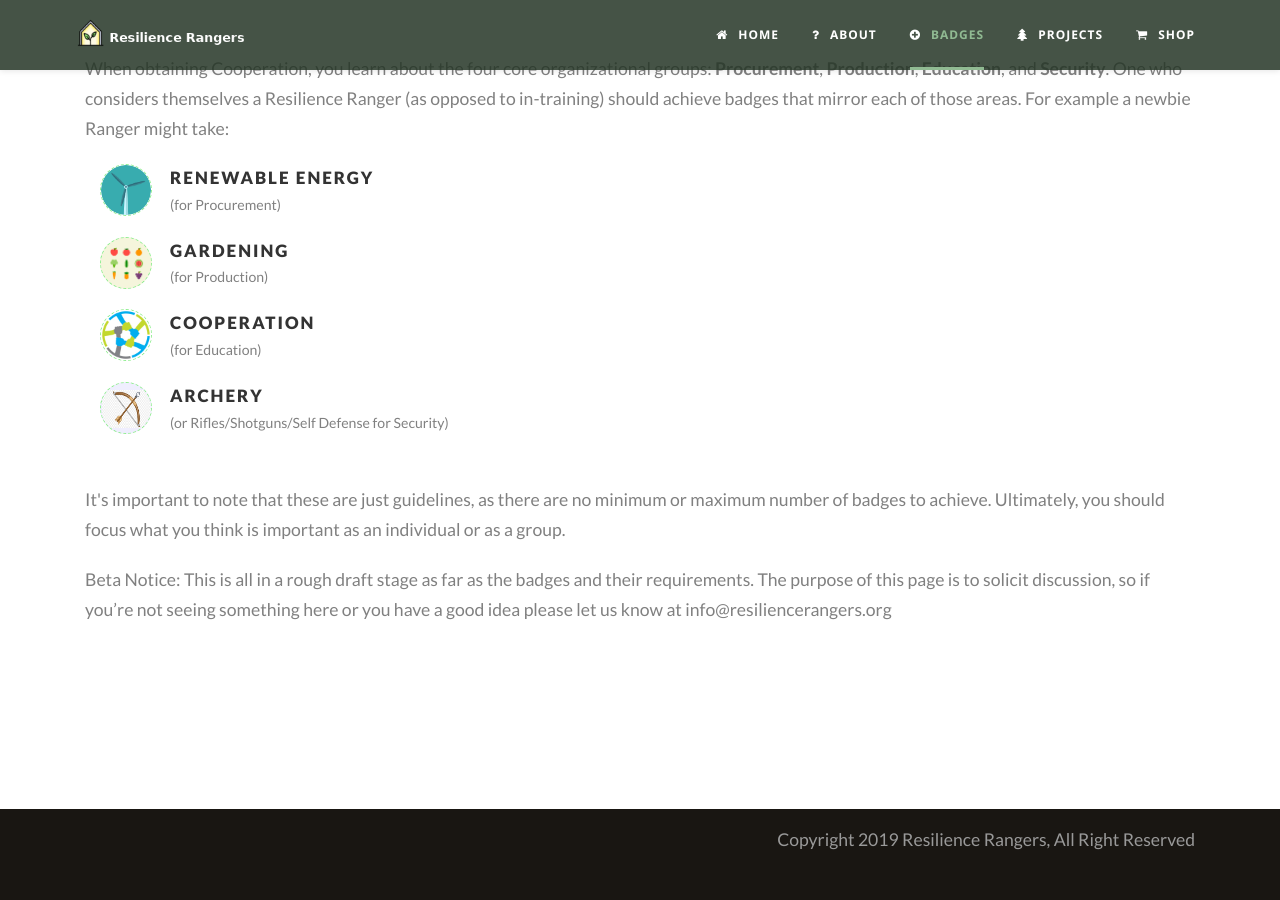
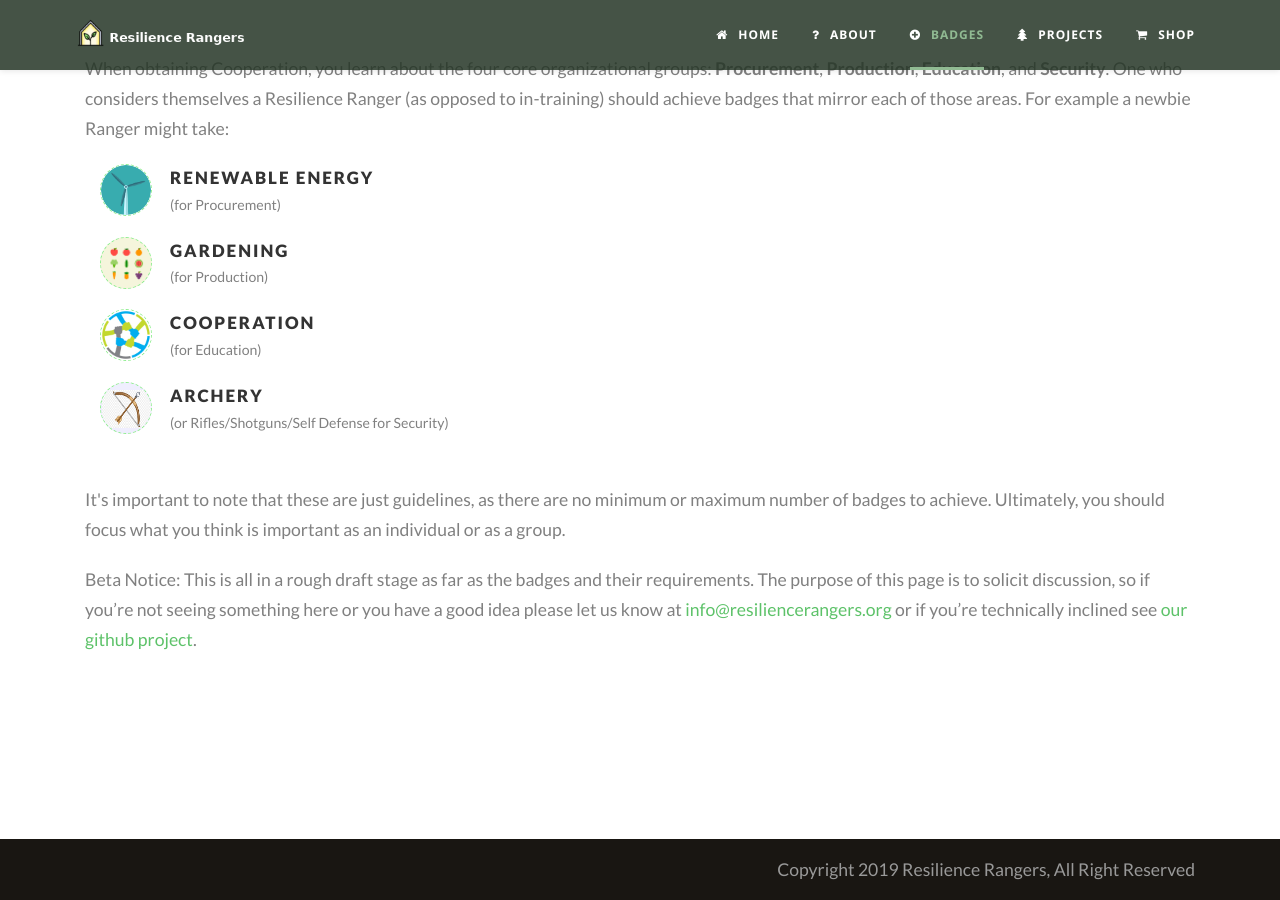
Before and after one commit to resilience-rangers/resilience-rangers.github.io, a Jekyll site: the page built from badges.md, in a window 1280 px wide and 900 px high, scrolled down 1480 px. Built offline with Jekyll 4.4.1, drawn with Linux system fonts in a browser that asks for light colours; nearby versions of some CDN libraries; some web fonts are replaced; before the commit the page ends 2350 px from its top, so only the background shows below that.

Commit message:
update disclaimer to include gh

```diff
--- a/badges.md
+++ b/badges.md
@@ -111,14 +111,11 @@ When obtaining Cooperation, you learn about the four core organizational groups:
 It's important to note that these are just guidelines, as there are no minimum or maximum number of badges to achieve. Ultimately, you should focus what you think is important as an individual or as a group.
 </p>
 
-Beta Notice: This is all in a rough draft stage as far as the badges and their requirements. The purpose of this page is to solicit discussion, so if you're not seeing something here or you have a good idea please let us know at info@resiliencerangers.org
+Beta Notice: This is all in a rough draft stage as far as the badges and their requirements. The purpose of this page is to solicit discussion, so if you're not seeing something here or you have a good idea please let us know at <a href="mailto:info@resiliencerangers.org">info@resiliencerangers.org</a> or if you're technically inclined see <a href="https://github.com/resilience-rangers/resilience-rangers.github.io">our github project</a>.
 
 <br><br><br>
 
 <!--
-
-TODO: if you don't see a badge here you like, or you'd be interested in contributing a badge, see here for details.
-
 - Athletics + Personal Fitness
 - Smelting and forging
 - All - Cooking
```
